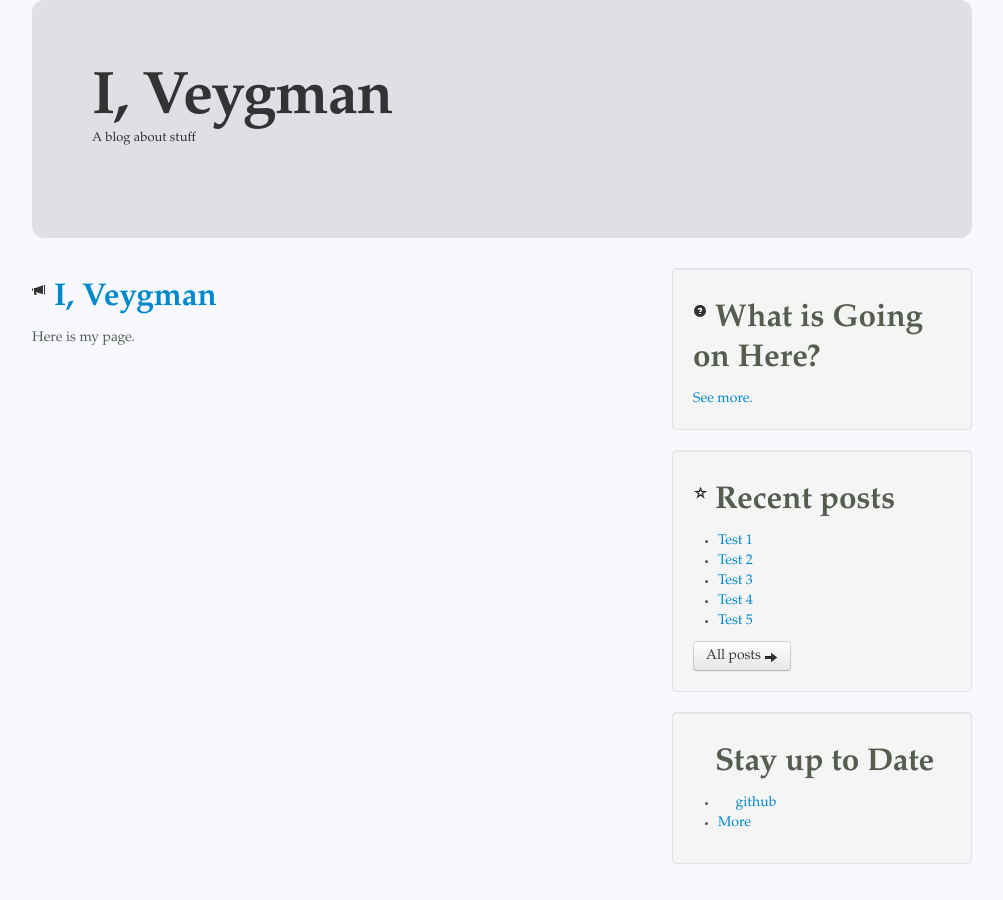
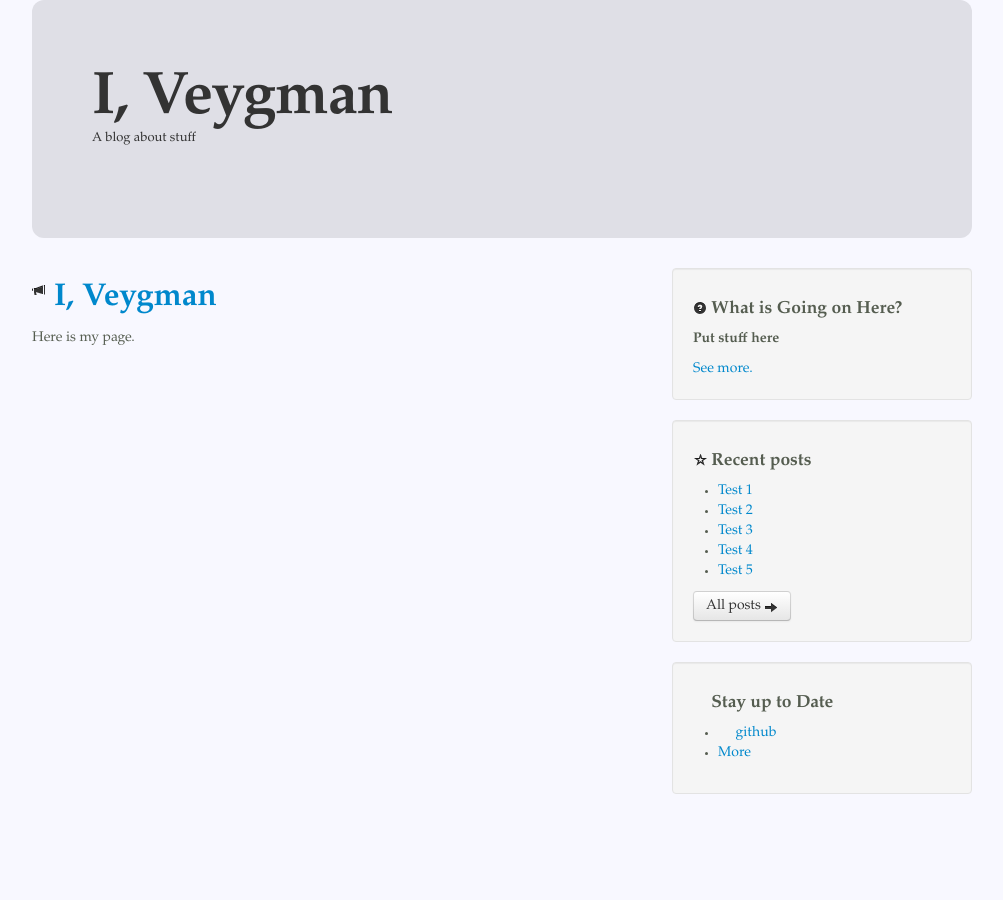
Before and after one commit to iveygman/iveygman.github.io-blog, a Jekyll site: the page built from index.html, in a window 1280 px wide. Shown: the whole page, without its empty margins (138-1141 px from the left). Built offline with Jekyll 4.4.1, drawn with Linux system fonts in a browser that asks for light colours; nearby versions of some CDN libraries.

Commit message:
Changing header size

```diff
--- a/_includes/sidebar/about.html
+++ b/_includes/sidebar/about.html
@@ -1,11 +1,10 @@
 <div class="about well">
-
-        <h2>
+        <h4>
             <i class="icon-question-sign"></i>
             What is Going on Here?
-        </h2>
+        </h4>
         <p>
-            <strong></strong>
+            <strong>Put stuff here</strong>
         </p>
         <p>
         </p>
--- a/_includes/sidebar/recent.html
+++ b/_includes/sidebar/recent.html
@@ -1,5 +1,5 @@
 <div class="well">
-    <h2><i class="icon-star-empty"></i> Recent posts</h2>
+    <h4><i class="icon-star-empty"></i> Recent posts</h4>
     {% include posts/recent-summary.html %}
     <a href="/archive/" class="btn">All posts <i class="icon-arrow-right"></i></a>
 </div>
--- a/_includes/sidebar/repositories.html
+++ b/_includes/sidebar/repositories.html
@@ -1,5 +1,5 @@
 <div class="well">
-    <h2><i class="icon-github-sign"></i> Stay up to Date</h2>
+    <h4><i class="icon-github-sign"></i> Stay up to Date</h4>
     <ul class="repository-list">
         <li><i class="icon-github"></i> <a href="https://github.com/iveygman">github</a></li>
         <li class="icon"><a href="/subscribe">More</a></li>
```
